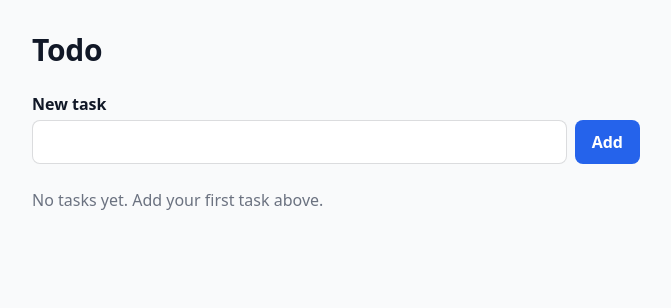
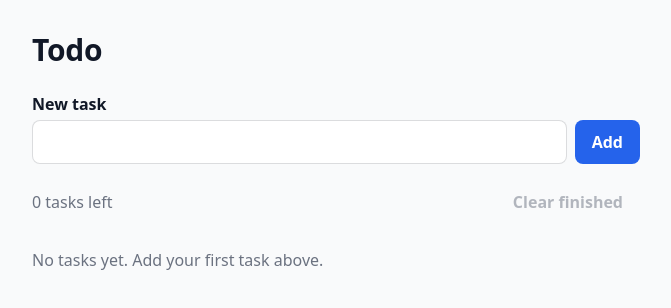
Before and after one commit to RomkaLTU/cobble-demo, a React (Vite) app: page / in a window 1280 px wide. Shown: the top 308 px of the page, without its empty margins (304-975 px from the left). Built offline with nearby package versions, Linux system fonts and the light colour scheme.

Commit message:
feat: open-task count and Clear finished action
Refs: COD-3629

```diff
--- a/src/App.tsx
+++ b/src/App.tsx
@@ -6,6 +6,8 @@ export default function App() {
   const [draft, setDraft] = useState("")
   const [saveFailed, setSaveFailed] = useState(false)
   const inputRef = useRef<HTMLInputElement>(null)
+  const openCount = tasks.filter((task) => !task.done).length
+  const hasDone = tasks.some((task) => task.done)
 
   useEffect(() => {
     try {
@@ -42,6 +44,11 @@ export default function App() {
     inputRef.current?.focus()
   }
 
+  function clearDone() {
+    setTasks((current) => current.filter((task) => !task.done))
+    inputRef.current?.focus()
+  }
+
   return (
     <main className="page">
       <h1>Todo</h1>
@@ -59,6 +66,14 @@ export default function App() {
           <button type="submit">Add</button>
         </div>
       </form>
+      <div className="list-status">
+        <p className="count" aria-live="polite">
+          {`${openCount} ${openCount === 1 ? "task" : "tasks"} left`}
+        </p>
+        <button type="button" className="clear-done" disabled={!hasDone} onClick={clearDone}>
+          Clear finished
+        </button>
+      </div>
       {saveFailed && (
         <p className="error" role="alert">
           Your tasks could not be saved in this browser. Changes will be lost when you reload the page.
--- a/src/styles.css
+++ b/src/styles.css
@@ -174,3 +174,35 @@ button {
     transition: none;
   }
 }
+
+.list-status {
+  display: flex;
+  align-items: center;
+  justify-content: space-between;
+  gap: 8px;
+  flex-wrap: wrap;
+  margin-top: 16px;
+}
+
+.count {
+  min-width: 0;
+  margin: 0;
+  color: var(--color-muted);
+  font-variant-numeric: tabular-nums;
+}
+
+.clear-done {
+  color: var(--color-muted);
+  background: transparent;
+  border: 1px solid transparent;
+}
+
+.clear-done:enabled:hover {
+  color: var(--color-danger);
+  background: var(--color-danger-surface);
+}
+
+.clear-done:disabled {
+  opacity: 0.5;
+  cursor: not-allowed;
+}
```
Also changed, not shown: 2 other files (tests, documents, lock files or other folders).
